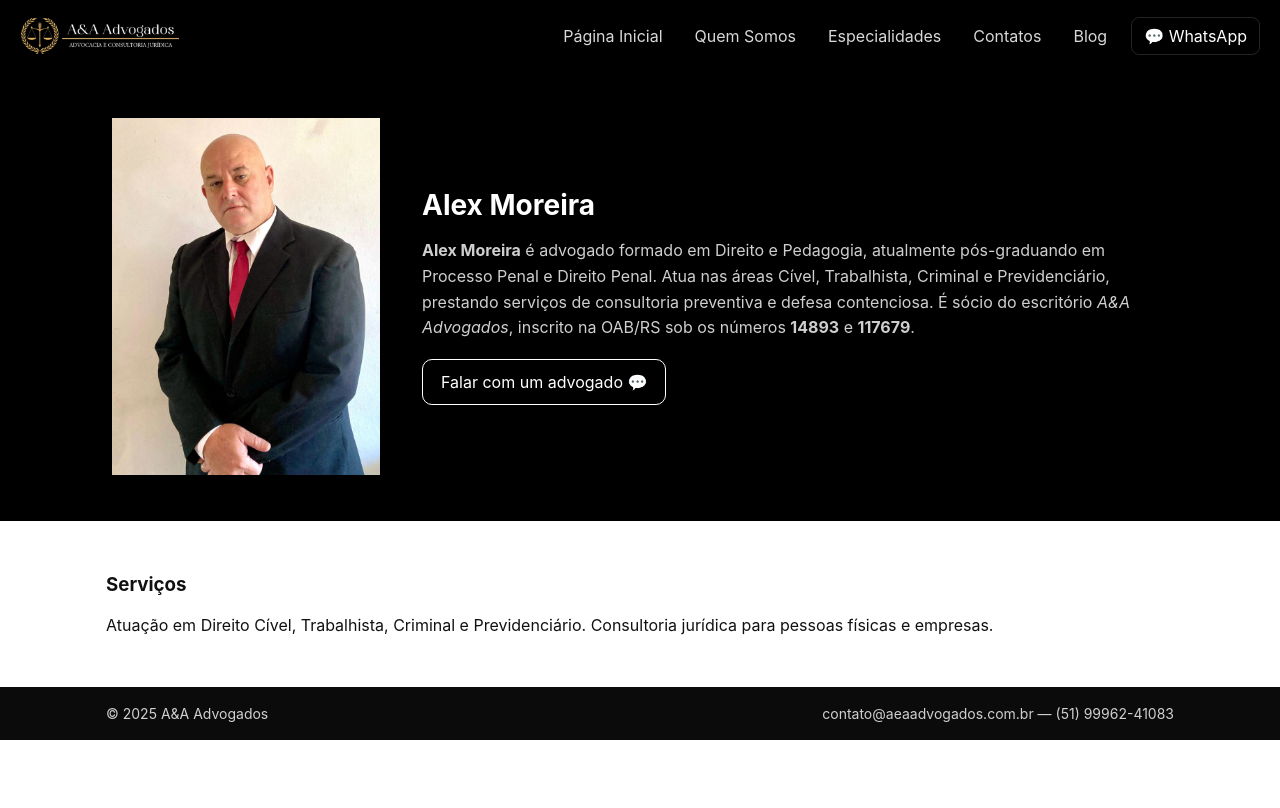
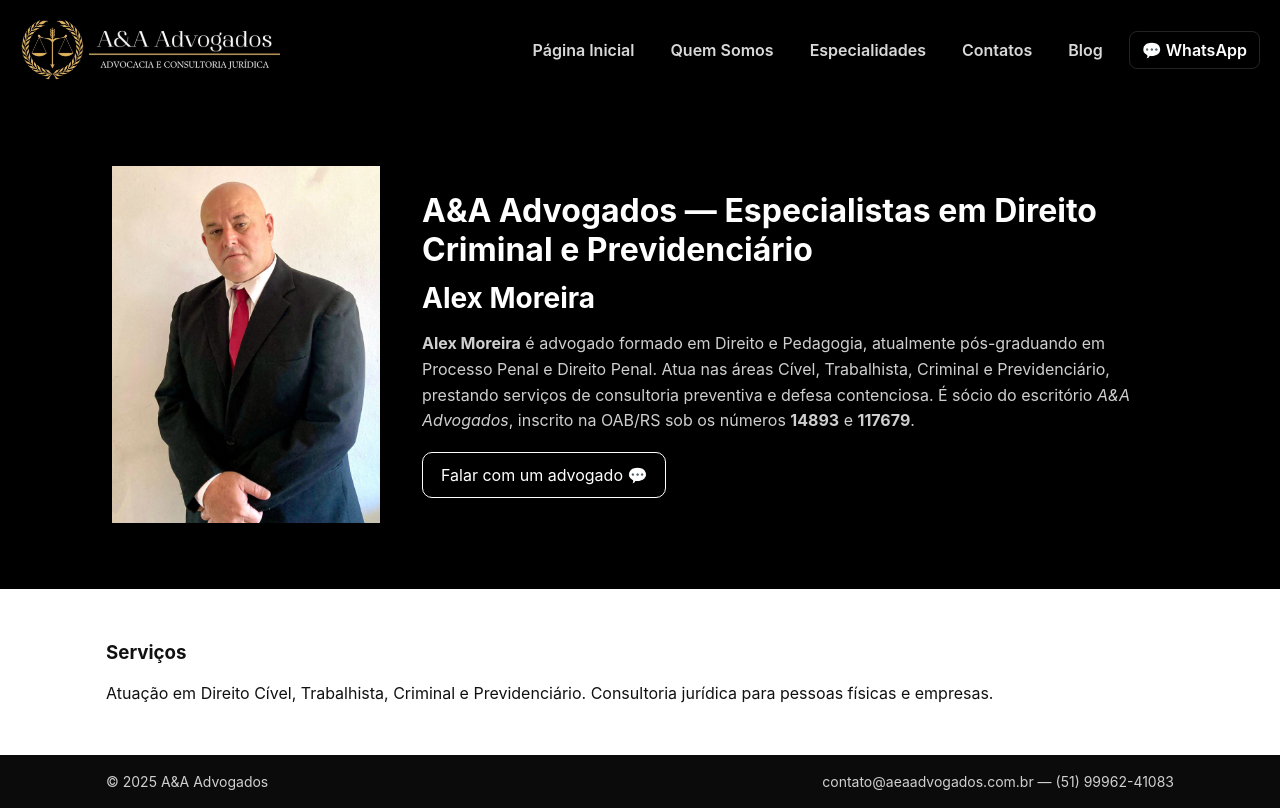
Before and after one commit to Rodrigofrancon/siteAdvogadoAM, a plain HTML site: page index.html in a window 1280 px wide. Drawn offline with Linux system fonts and the light colour scheme.

Commit message:
Atualização do site - logo maior e especialidade no início

```diff
--- a/assets/styles.css
+++ b/assets/styles.css
@@ -3,9 +3,9 @@
 a{color:inherit;text-decoration:none}
 .topbar{background:#000;color:#fff;padding:14px 20px;display:flex;align-items:center;justify-content:space-between}
 .brand{display:flex;align-items:center;gap:12px}
-.brand img{height:44px}
+.brand img{height:72px}
 nav ul{display:flex;gap:16px;list-style:none;margin:0;padding:0;align-items:center}
-nav a{color:#d8d8d8;padding:6px 8px;border-radius:6px}
+nav a{color:#d8d8d8;padding:8px 10px;border-radius:6px;font-weight:600}
 nav a:hover{color:#fff}
 .btn-whatsapp{background:transparent;border:1px solid rgba(255,255,255,0.14);color:#fff;padding:8px 12px;border-radius:8px;display:inline-flex;gap:8px;align-items:center}
 .container{max-width:1100px;margin:24px auto;padding:0 16px}
--- a/index.html
+++ b/index.html
@@ -23,14 +23,15 @@
   </header>
 
   <main>
-    <section class="hero-dark">
+    <section class="hero-dark" style="padding:60px 0">
       <div class="hero-inner">
         <div class="hero-photo">
           <img src="assets/alex.jpg" alt="Alex Moreira">
         </div>
 
 <div class="hero-bio">
-  <h2>Alex Moreira</h2>
+  <h1 style="margin:0 0 12px;font-size:32px;color:#fff">A&A Advogados — Especialistas em Direito Criminal e Previdenciário</h1>
+<h2>Alex Moreira</h2>
   <p><strong>Alex Moreira</strong> é advogado formado em Direito e Pedagogia, atualmente pós-graduando em Processo Penal e Direito Penal. Atua nas áreas Cível, Trabalhista, Criminal e Previdenciário, prestando serviços de consultoria preventiva e defesa contenciosa. É sócio do escritório <em>A&A Advogados</em>, inscrito na OAB/RS sob os números <strong>14893</strong> e <strong>117679</strong>.</p>
   <div class="cta" style="margin-top:18px">
     <a class="btn" href="https://wa.me/5551996241083" target="_blank" rel="noopener noreferrer">Falar com um advogado 💬</a>
```
